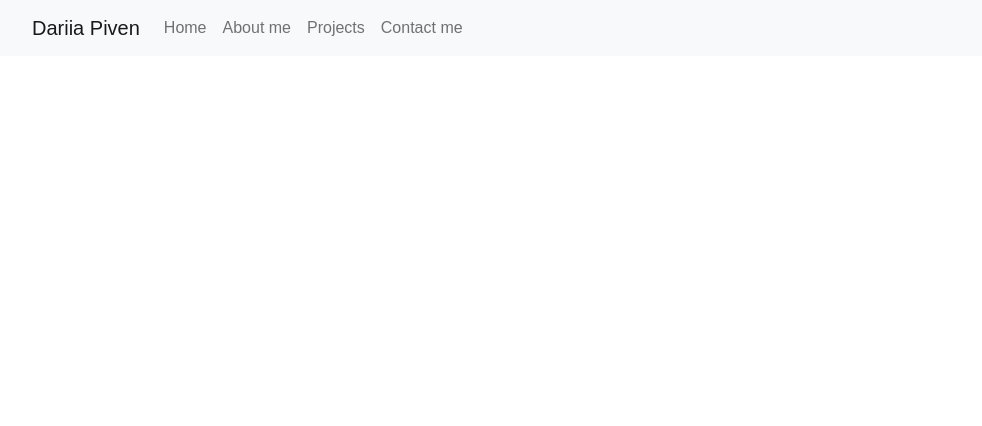
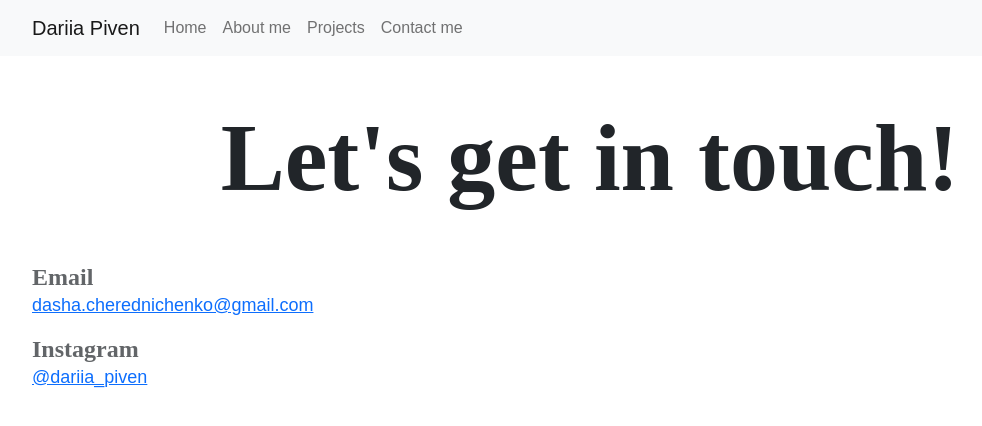
Before and after one commit to dashacherednichenko/PortfolioProject, a plain HTML site: page contact.html in a window 1280 px wide. Shown: the whole page, without its empty margins (50-1032 px from the left). Drawn offline with nearby package versions, Linux system fonts and the light colour scheme.

Commit message:
contact page

```diff
--- a/contact.html
+++ b/contact.html
@@ -55,7 +55,21 @@
     </div>
   </div>
 </nav>
-
+<div class="content-container container">
+  <div class="content contact">
+    <h1 class="mb-5">Let's get in touch!</h1>
+    <h3>Email</h3>
+    <p>
+      <a href="mailto:patricia@gmail.com" title="Contact Dariia Piven"> dasha.cherednichenko@gmail.com </a>
+    </p>
+    <h3>Instagram</h3>
+    <p>
+      <a href="https://www.instagram.com/dariia_piven" target="_blank" title="Contact Dariia Piven">
+        @dariia_piven
+      </a>
+    </p>
+  </div>
+</div>
 
 
 </body>
--- a/style.css
+++ b/style.css
@@ -130,6 +130,12 @@ p {
   max-width: 100%;
   height: auto;
 }
+.contact h3 {
+  text-align: left;
+}
+.contact p {
+  padding: 0;
+}
 @media (max-width: 576px) {
   h1 {
     font-size: 48px;
@@ -138,11 +144,14 @@ p {
 
   h2 {
     font-size: 30px;
-    text-align: center;
+    /*text-align: center;*/
   }
 
   p {
     text-align: center;
+  }
+  .contact p {
+    text-align: left;
   }
 
   .project-link {
```
